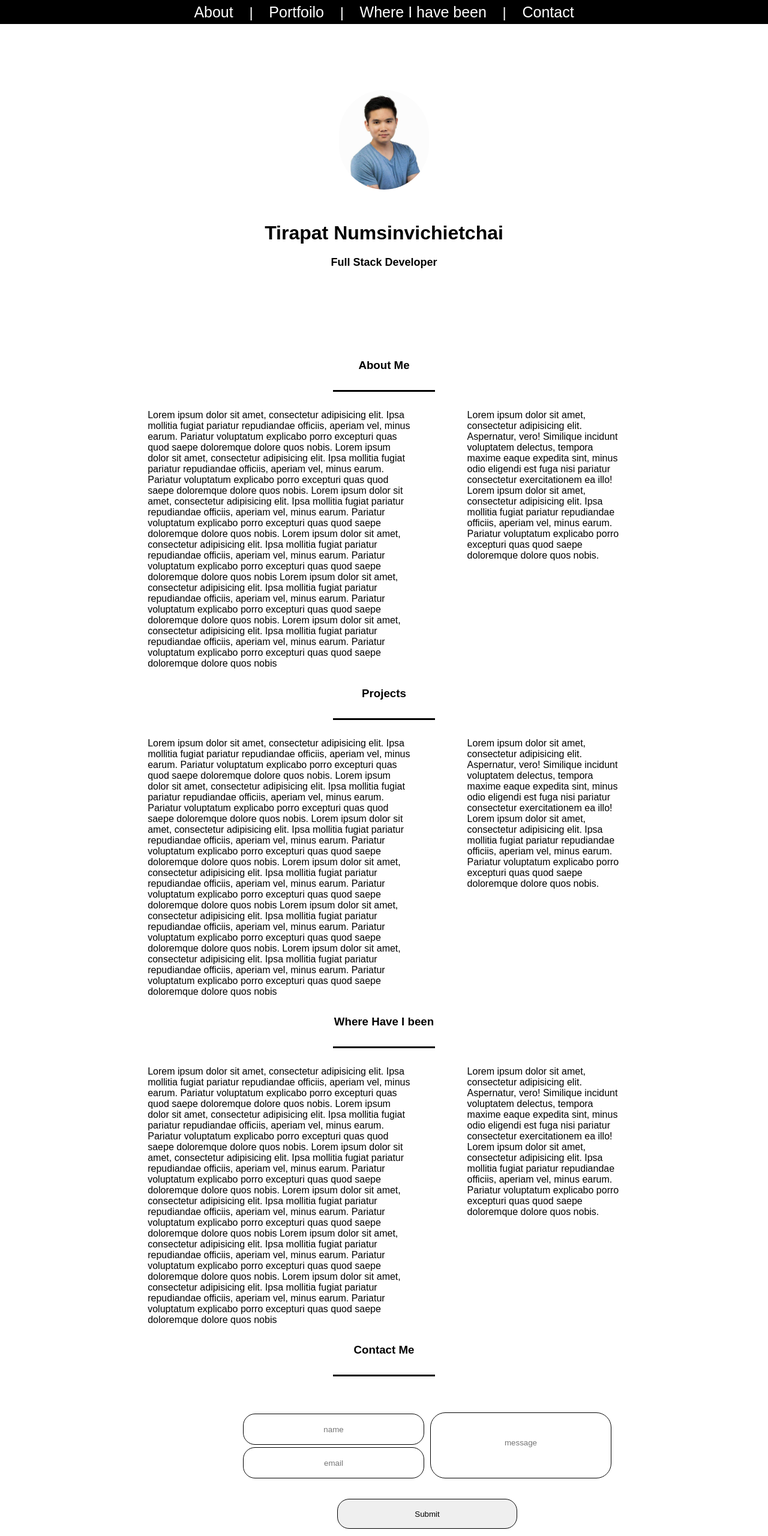
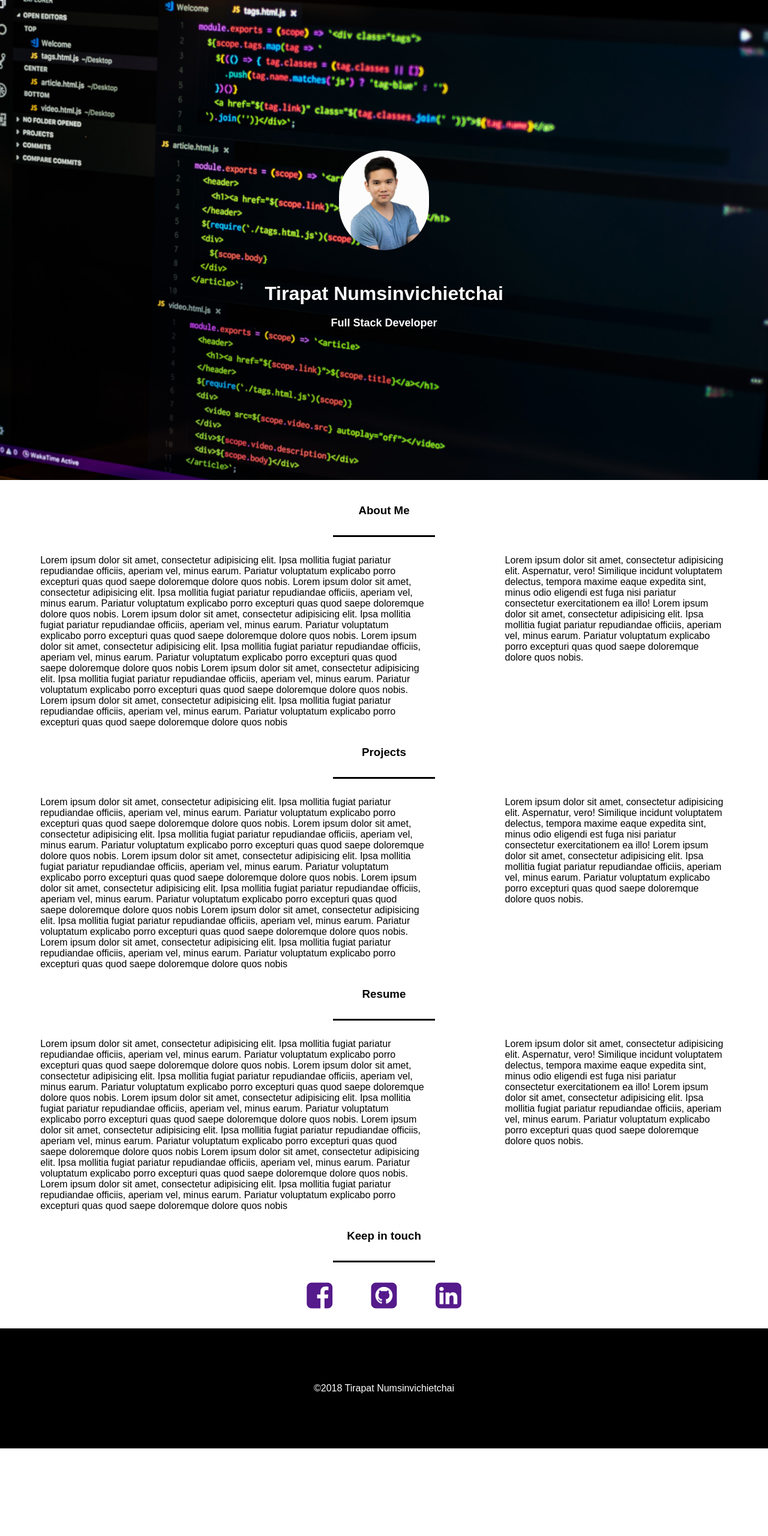
Before and after one commit to mind1990/tirapat-numsin, a plain HTML site: page public/index.html in a window 1280 px wide. Shown: the top 2560 px of the page at 60% size. After the commit the page ends 2414 px from the top, so only its background shows below. Drawn offline with Linux system fonts and the light colour scheme.

Commit message:
rearranged the site

```diff
--- a/public/index.html
+++ b/public/index.html
@@ -2,34 +2,35 @@
 <html lang="en">
 <head>
 	<meta charset="UTF-8">
-	<title>Project-0</title>
+	<title>Tirapat Numsinvichietchai</title>
 
  	<link rel="stylesheet" href="https://use.fontawesome.com/releases/v5.3.1/css/all.css" integrity="sha384-mzrmE5qonljUremFsqc01SB46JvROS7bZs3IO2EmfFsd15uHvIt+Y8vEf7N7fWAU" crossorigin="anonymous">
-
+	<link rel="stylesheet" href="https://maxcdn.bootstrapcdn.com/font-awesome/4.7.0/css/font-awesome.min.css">
 	<link rel="stylesheet" type="text/css" href="styles/style.css">
 </head>
 <body>
 	<div class="container">
 		<header>
-			<nav>
+			<div id="intro">
+				<img src="images/myheadshot.jpeg">
+				<h1 class="name">Tirapat Numsinvichietchai</h1>
+				<h2 class="title">Full Stack Developer</h2>
+			</div>
+		</header>
+		<!-- <nav>
 				<div id="links">
 				<ul>
 				<li><a href="#">About</a></li>
 				|
 				<li><a href="#">Portfoilo</a></li>
 				|
-				<li><a href="#">Where I have been</a></li>
+				<li><a href="#">Resume</a></li>
 				|
 				<li><a href="#">Contact</a></li>
 				</ul>
 				</div>
-			</nav>
-			<div id="intro">
-				<img src="images/myface.jpeg">
-				<h1>Tirapat Numsinvichietchai</h1>
-				<h2>Full Stack Developer</h2>
-			</div>
-		</header>
+		</nav> -->
+		<div id="body-div">
 			<div class="heading">
 			<h3>About Me</h3>
 			</div>
@@ -55,7 +56,7 @@
 				</aside>
 			</div>
 			<div class="heading">
-		<h3>Where Have I been</h3>
+			<h3>Resume</h3>
 			</div>
 			<div class="row">
 				<main id="main-container">
@@ -66,28 +67,18 @@
 				</aside>
 			</div>
 			<div class="heading">
-		<h3>Contact Me</h3>
+			<h3>Keep in touch</h3>
 			</div>
-		<div class="row">
-			<section id="form">
-				<div class="row form">
-					<div class="column">
-						<input type="text" name="name" placeholder="name" />
-						<input type="text" name="email" placeholder="email" />
-					</div>
-					<div class="column">
-						<textarea id="message-box" type="text" name="message" placeholder="message"></textarea>
+			<div class="wrap">
+				<div class="social-links">
+					<a href=""><i class="fa fa-facebook-square" aria-hidden="true"></i></a>
+					<a href=""><i class="fa fa-github-square" aria-hidden="true"></i></a>
+					<a href=""><i class="fa fa-linkedin-square" aria-hidden="true"></i></a>
 				</div>
 			</div>
-				<div id="submit-button">
-					<input type="submit">
-				</div>
-			</section>
-		</div>
 		<footer>
-			<p class="copyrigth">©Tirapat Numsinvichietchai</p>
+		<p class="copyright">&copy;2018 Tirapat Numsinvichietchai</p>
 		</footer>
-	</div>
 	<script type="text/javascript" src="scripts/main.js"></script>
 </body>
 </html>
--- a/public/styles/style.css
+++ b/public/styles/style.css
@@ -1,4 +1,5 @@
 * {
+	border: 0;
 	padding: 0;
 	margin: 0;
 	font-family: sans-serif;
@@ -6,11 +7,20 @@
 
 body {
 	/*background-color: rgb(40,187,156);*/
-
+	/*width: 100%;*/
 }
 
-/* Header
-   ================================================================ */
+ /*Header
+   ================================================================*/
+header {
+	height: 100vh;
+	display: flex;
+	justify-content: center;
+	align-items: center;
+	background-image: url('../images/code.jpg');
+	background-size: cover;
+	margin-bottom: 40px;
+}
 
 ul {
 	display: inline-block;
@@ -20,7 +30,7 @@ nav {
 	display: flex;
 	justify-content: center;
 	align-items: center;
-	position: fixed;
+	/*position: fixed;*/
 	background-color: black;
 	color: white;
 	width: 100%;
@@ -28,9 +38,9 @@ nav {
 	font-size: 24px;
 }
 
-#links {
+/*#links {
 	display: flex;
-}
+}*/
 
 .links-container {
 	display: flex;
@@ -45,11 +55,11 @@ li {
 	font-size: 25px;
 	color: white;
 }
-a {
+/*a {
 	color: white;
 	text-decoration: none;
 	padding: 0 20px;
-}
+}*/
 
 /* Main
    ================================================================ */
@@ -63,9 +73,16 @@ a {
 
 img {
 	width: 150px;
-	height: auto;
   border-radius: 120px;
   margin: 50px 0;
+}
+
+.name {
+	color: white;
+}
+
+.title {
+	color: white;
 }
 
 h2 {
@@ -77,7 +94,7 @@ h2 {
 	display: flex;
 	flex-direction: row;
 	justify-content: space-around;
-	padding: 30px 200px;
+	padding: 30px 0;
 
 }
 
@@ -113,6 +130,16 @@ h3 {
 
 }
 
+.wrap {
+	display: flex;
+	justify-content: center;
+}
+
+.fa {
+	font-size: 50px;
+	margin: 30px 30px;
+}
+
 #form {
 	display: flex;
 	flex-direction: column;
@@ -139,7 +166,7 @@ input {
 	border-radius: 25px;
 	resize: none;
 	border: 1px solid black;
-	margin: 0 5px;
+	margin: 0 0px;
 }
 
 #submit-button {
@@ -150,7 +177,9 @@ input {
 
 footer {
 	display: flex;
-	width: 100%;
+	justify-content: center;
+	align-items: center;
+	/*width: 100%;*/
 	height: 200px;
 	color: white;
 	background-color: black;
@@ -159,7 +188,7 @@ footer {
 }
 
 .copyrigth {
-	border-top: 2px solid white;
+	/*border-top: 2px solid white;*/
 }
 
 
@@ -219,6 +248,9 @@ footer {
    ================================================================ */
 
 @media only screen and (max-width: 450px) {
+	header {
+		height: 30vh;
+	}
 	nav {
 		height: 45px;
 		bottom: 0;
@@ -232,8 +264,14 @@ footer {
 		margin: 0px;
 	}
 
+	p {
+		margin: 0 30px;
+		font-size: 12px;
+	}
+
 	.row {
 		flex-direction: column;
+		justify-content: space-around;
 	}
 
 	#main-container {
```
Also changed, not shown: public/images/code.jpg (added), public/images/myheadshot.jpeg (renamed from public/images/myface.jpeg), public/images/rome.jpg (added). Lines whose indentation alone changed are shown as unchanged.
